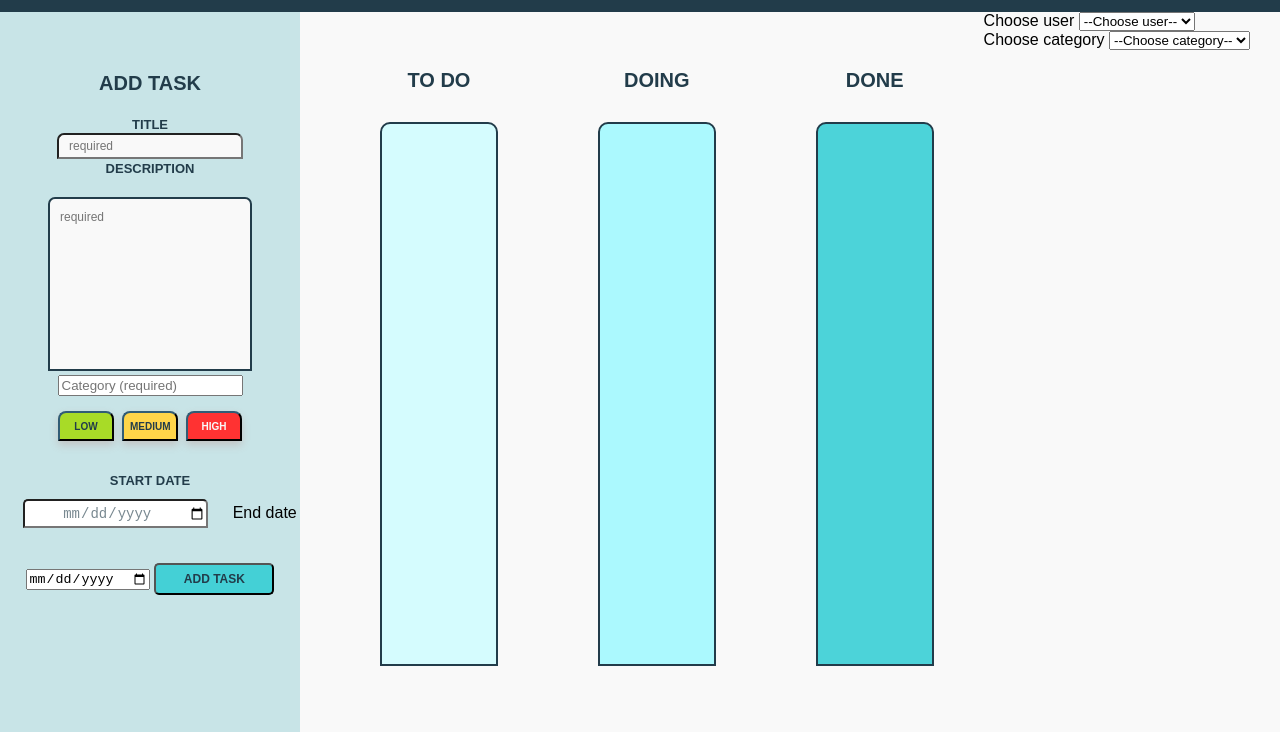
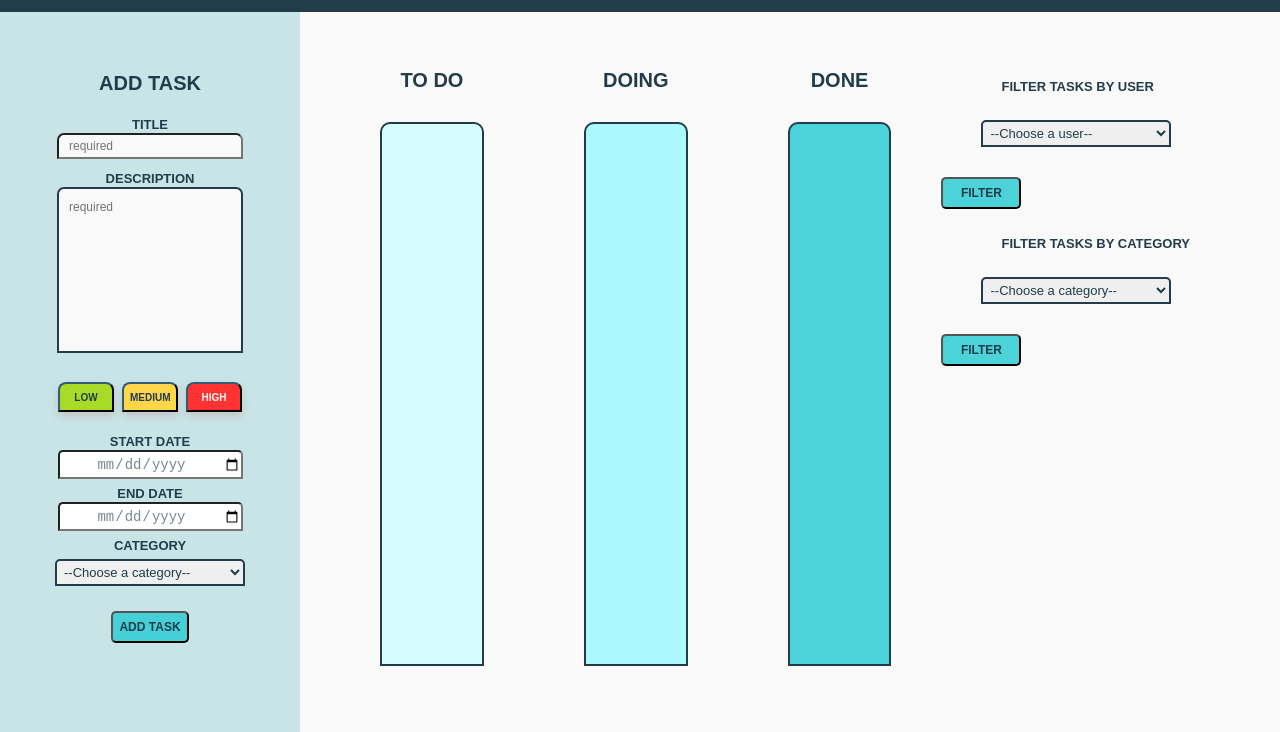
Before and after one commit to JoseSousaCastro/project3-frontend, a plain HTML site: page home.html in a window 1280 px wide. Shown: the part 68-800 px from the top of the page. Drawn offline with Linux system fonts and the light colour scheme; sample sign-in values are in the browser's storage.

Commit message:
alterações home.html

```diff
--- a/home.html
+++ b/home.html
@@ -37,7 +37,6 @@
           <input type="text" id="taskName" placeholder="required" maxlength="19" />
           <label id="task-description-label">Description</label>
           <textarea id="taskDescription" placeholder="required"></textarea>
-          <input type="text" id="taskCategory" placeholder="Category (required)" maxlength="19" />
           <div class="priority-buttons-home">
             <button class="priority-button-home low" id="low-button-home">Low</button>
             <button class="priority-button-home medium" id="medium-button-home">Medium</button>
@@ -45,8 +44,15 @@
           </div>
           <label class="labels-task-dates" id="label-startDate">Start date</label>
           <input type="date" id="task-startDate" required />
-          <label class="labels-task-dates" id="label-endDate">End date</label>
-          <input type="date" id="taskEndDate" required />
+          <label class="labels-task-dates" id="label-limitDate">End date</label>
+          <input type="date" id="task-limitDate" required />
+          <label id="task-categories-label">Category</label>
+          <select name="task-categories" id="dropdown-task-categories" required>
+            <option value="" disabled selected hidden>--Choose a category--</option>
+            <option value="option1">Option 1</option>
+            <option value="option2">Option 2</option>
+            <option value="option3">Option 3</option>
+          </select>
           <button id="addTask">Add task</button>
           <p id="warningMessage2"></p>
         </div>
@@ -71,18 +77,40 @@
             <button id="cancel-delete-button">Cancel</button>
           </div>
         </div>
-        <div>
+        <div id="div-filters">
           <div id="user-selection">
-            <label id="choose-user>">Choose user</label>
-            <select id="users-select">
-              <option value="0">--Choose user--</option>
+            <div class="filters">
+            <label id="choose-user-label">Filter tasks by user</label>
+          </div>
+          <div class="filters">
+          <select name="users-list" id="dropdown-users-select">
+              <option value="" disabled selected hidden>--Choose a user--</option>
+              <option value="user1">user 1</option>
+              <option value="user2">user 2</option>
+              <option value="user3">user 3</option>
             </select>
           </div>
+          <div class="filters">
+          <button id="filter-button-users">Filter</button>
+        </div>
+      </div>
           <div id="category-selection">
-            <label id="choose-category">Choose category</label>
-            <select id="category-select">
-              <option value="0">--Choose category--</option>
+            <form id="category-selection-form">
+            <div class="filters">
+              <label id="choose-category-label">Filter tasks by category</label>
+            </div>
+            <div class="filters">
+            <select name="categories-list" id="dropdown-category-select">
+              <option value="" disabled selected hidden>--Choose a category--</option>
+              <option value="category1">category 1</option>
+              <option value="category2">category 2</option>
+              <option value="category3">category 3</option>
             </select>
+          </div>
+          <div class="filters">
+            <button id="filter-button-categories">Filter</button>
+          </div>
+            </form>
           </div>
         </div>
       </main>
--- a/home.js
+++ b/home.js
@@ -20,8 +20,8 @@ function cleanAllTaskFields() {
   document.getElementById("taskName").value = "";
   document.getElementById("taskDescription").value = "";
   document.getElementById("taskCategory").value = "";
-  document.getElementById("taskStartDate").value = "";
-  document.getElementById("taskEndDate").value = "";
+  document.getElementById("task-startDate").value = "";
+  document.getElementById("task-limitDate").value = "";
   removeSelectedPriorityButton();
   taskPriority = null;
 }
@@ -194,8 +194,8 @@ document.getElementById("addTask").addEventListener("click", function () {
   let description = document.getElementById("taskDescription").value.trim();
   let category = document.getElementById("taskCategory").value.trim();
   let priority = taskPriority;
-  let startDate = document.getElementById("taskStartDate").value;
-  let endDate = document.getElementById("taskEndDate").value;
+  let startDate = document.getElementById("task-startDate").value;
+  let endDate = document.getElementById("task-limitDate").value;
 
   if (
     title === "" ||
--- a/main.css
+++ b/main.css
@@ -247,29 +247,6 @@ header {
 #logo-header {
   margin-left: 90px;
 }
-/* Definições do relógio
-.container.clock {
-  justify-content: center;
-  align-items: center;
-  gap: 1rem;
-}
-.display-date,
-.display-time {
-  font-size: 1rem;
-  font-weight: 600;
-  -webkit-box-reflect: below 2px
-  linear-gradient(transparent, rgba(255, 255, 255, 0.05));
-  color: var(--light-grey);
-}
-.display-date {
-  text-align: center;
-}
-.display-time {
-  display: flex;
-  margin-left: 0px;
-  transition: ease-in-out 0.1s;
-  transition-property: background, box-shadow, color;
-}*/
 .nav-menu-left {
   display: flex;
   justify-content: center;
@@ -394,6 +371,7 @@ aside h3 {
 #name-addMember,
 #retroTitle {
   padding-left: 10px;
+  margin-bottom: 10px;
   width: 170px;
   background-color: var(--white);
   font-size: 12px;
@@ -412,12 +390,16 @@ aside h3 {
 #retroTitle::placeholder {
   text-align: center;
 }
+#taskDescription {
+  height: 100px;
+}
+
 #taskDescription,
 #taskDescription-retro,
 #commentDescription-retro {
   resize: none;
   padding-top: 10px;
-  height: 200px;
+  height: 150px;
   line-height: 1.4;
 }
 /* Quando a task description não está selecionada mantém a border */
@@ -448,7 +430,7 @@ aside h3 {
 .priority-button-home {
   --button-shadow-color: #c3c3c3;
   margin-top: 15px;
-  margin-bottom: 30px;
+  margin-bottom: 20px;
   width: 56px;
   height: 30px;
   text-align: center;
@@ -493,8 +475,11 @@ aside h3 {
 #label-startDate,
 #label-limitDate,
 #task-name-label,
-#task-description-label {
-  margin-block: 20px;
+#task-description-label,
+#task-categories-label,
+#choose-user-label,
+#choose-category-label {
+  margin-block: 10px;
   margin-inline: 60px;
   text-align: center;
   color: var(--green3);
@@ -502,13 +487,20 @@ aside h3 {
   font-weight: bold;
   text-transform: uppercase;
 }
-/* merdas e cenas */
+#div-filters {
+  margin-top: 60px;
+  display: flex;
+  flex-direction: column;
+}
+.filters {
+  margin-top: 5px;
+}
 
 #task-startDate,
 #task-limitDate {
   margin-inline: 20px;
   text-align: center;
-  margin-block: 10px;
+  margin-bottom: 5px;
   width: 180px;
   height: 25px;
   border-top-left-radius: 5px;
@@ -518,10 +510,11 @@ aside h3 {
   font-size: 14px;
 }
 /* Botão add task */
-#addTask {
+#addTask,
+#filter-button-users,
+#filter-button-categories {
   text-align: center;
   margin-top: 25px;
-  width: 120px;
   height: 32px;
   text-transform: uppercase;
   font-size: 12px;
@@ -532,7 +525,14 @@ aside h3 {
   transition: background-color 0.3s, color 0.3s;
   cursor: pointer;
 }
-#addTask:hover {
+#filter-button-users,
+#filter-button-categories {
+  width: 80px;
+  margin-bottom: 20px;
+}
+#addTask:hover,
+#filter-button-users:hover,
+#filter-button-categories:hover {
   background-color: var(--green3);
   color: var(--green1);
 }
@@ -1158,7 +1158,7 @@ aside h3 {
 #name-addMember {
   margin-top: 15px;
 }
-#taskDescription,
+
 #taskDescription-retro,
 #commentDescription-retro {
   margin-top: 20px;
@@ -1171,6 +1171,9 @@ aside h3 {
 #commentDescription-retro {
   margin-top: 15px;
 }
+#dropdown-users-select,
+#dropdown-category-select,
+#dropdown-task-categories,
 #dropdown-categories,
 #dropdown-users {
   margin-top: 20px;
@@ -1183,6 +1186,11 @@ aside h3 {
   border-top-left-radius: 5px;
   border-top-right-radius: 5px;
 }
+#dropdown-task-categories {
+  margin-top: 5px;
+
+}
+
 #dropdown-users {
   background-color: var(--todo);
 }
--- a/register.js
+++ b/register.js
@@ -211,7 +211,7 @@ function createUserData() {
     lastName: lastName,
     phone: phone,
     photoURL: photoURL,
-    role: 100,
+    role: 'DEVELOPER',
     deleted: deleted,
   };
 }
```
Also changed, not shown: retrospectives-list.js (+0 -14 lines).
